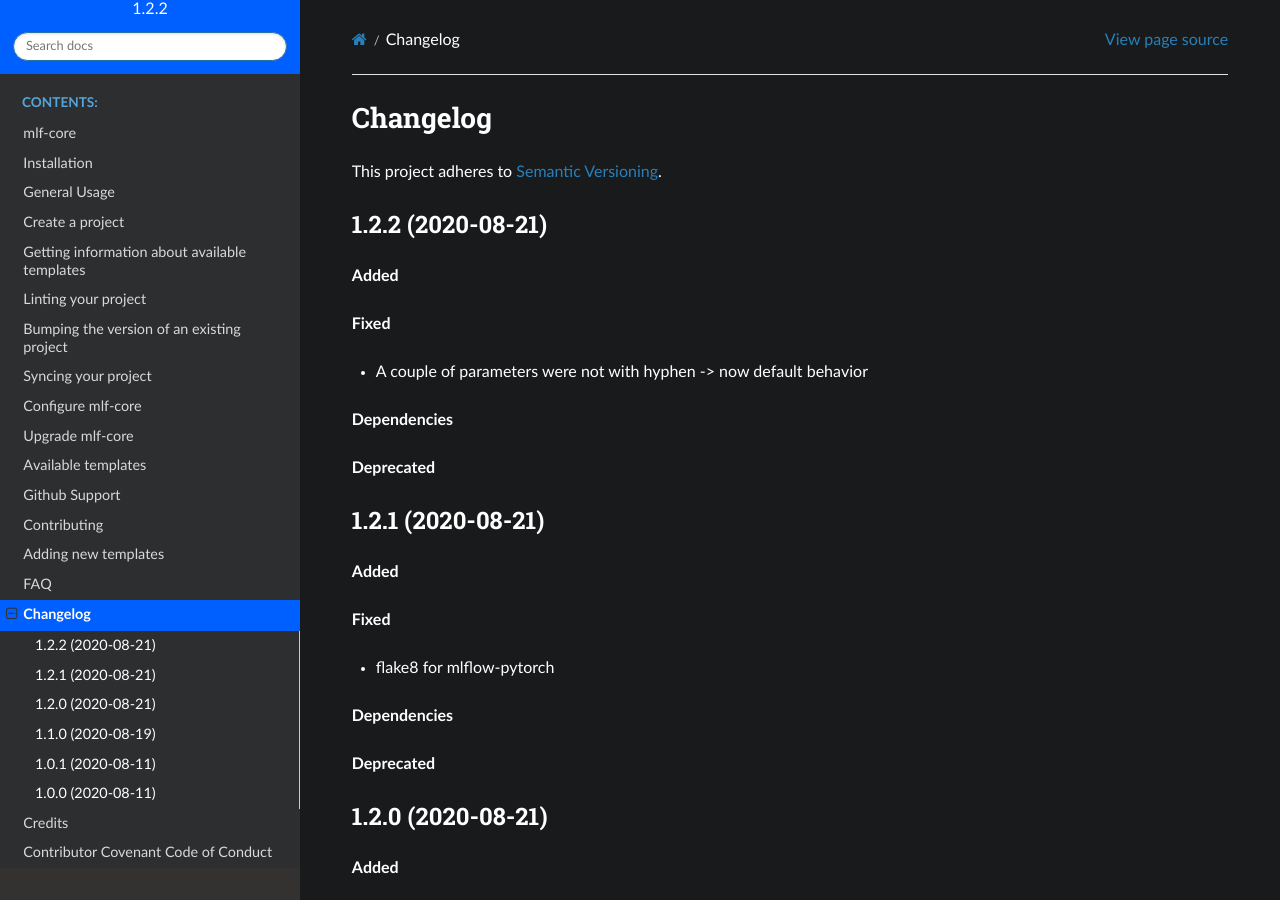
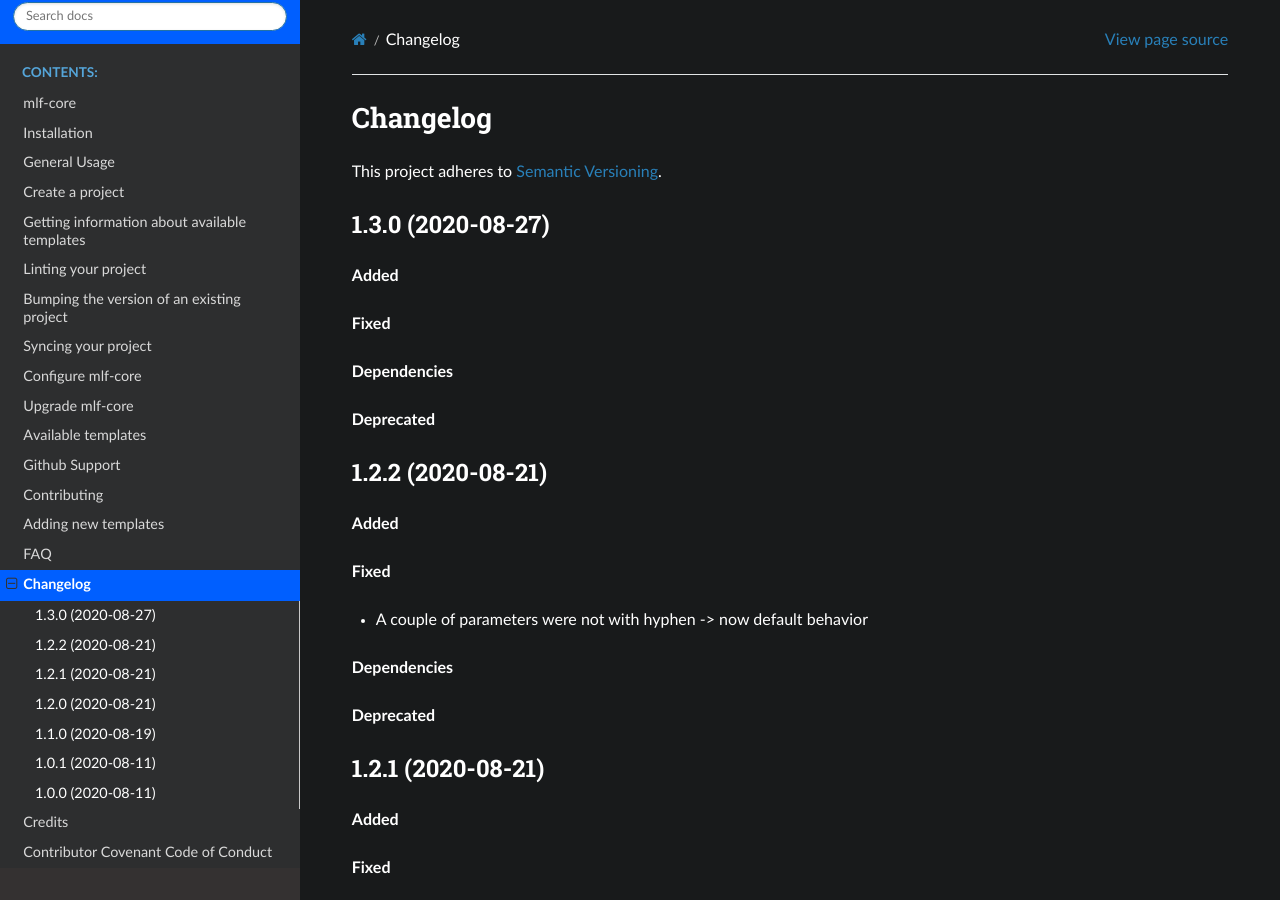
Before and after one commit to mlf-core/mlf-core, a Sphinx documentation site: the page built from docs/changelog.rst, in a window 1280 px wide and 900 px high. Built offline with Sphinx 7.4.7 and the Read the Docs theme 2.0.0, drawn with Linux system fonts in a browser that asks for light colours.

Commit message:
Bump version from 1.2.2 to 1.3.0

```diff
--- a/CHANGELOG.rst
+++ b/CHANGELOG.rst
@@ -5,6 +5,18 @@
 ==========
 
 This project adheres to `Semantic Versioning <https://semver.org/>`_.
+
+
+1.3.0 (2020-08-27)
+------------------
+
+**Added**
+
+**Fixed**
+
+**Dependencies**
+
+**Deprecated**
 
 
 1.2.2 (2020-08-21)
--- a/cookietemple.cfg
+++ b/cookietemple.cfg
@@ -1,5 +1,5 @@
 [bumpversion]
-current_version = 1.2.2
+current_version = 1.3.0
 
 [bumpversion_files_whitelisted]
 setup_file = setup.py
--- a/docs/conf.py
+++ b/docs/conf.py
@@ -53,9 +53,9 @@
 # the built documents.
 #
 # The short X.Y version.
-version = '1.2.2'
+version = '1.3.0'
 # The full version, including alpha/beta/rc tags.
-release = '1.2.2'
+release = '1.3.0'
 
 # The language for content autogenerated by Sphinx. Refer to documentation
 # for a list of supported languages.
--- a/mlf_core/__init__.py
+++ b/mlf_core/__init__.py
@@ -2,4 +2,4 @@
 
 __author__ = """Lukas Heumos"""
 __email__ = 'lukas.heumos@posteo.net'
-__version__ = '1.2.2'
+__version__ = '1.3.0'
--- a/setup.py
+++ b/setup.py
@@ -72,6 +72,6 @@
     test_suite='tests',
     tests_require=test_requirements,
     url='https://github.com/mlf-core/mlf-core',
-    version='1.2.2',
+    version='1.3.0',
     zip_safe=False,
 )
```
Also changed, not shown: .cookietemple.yml.
